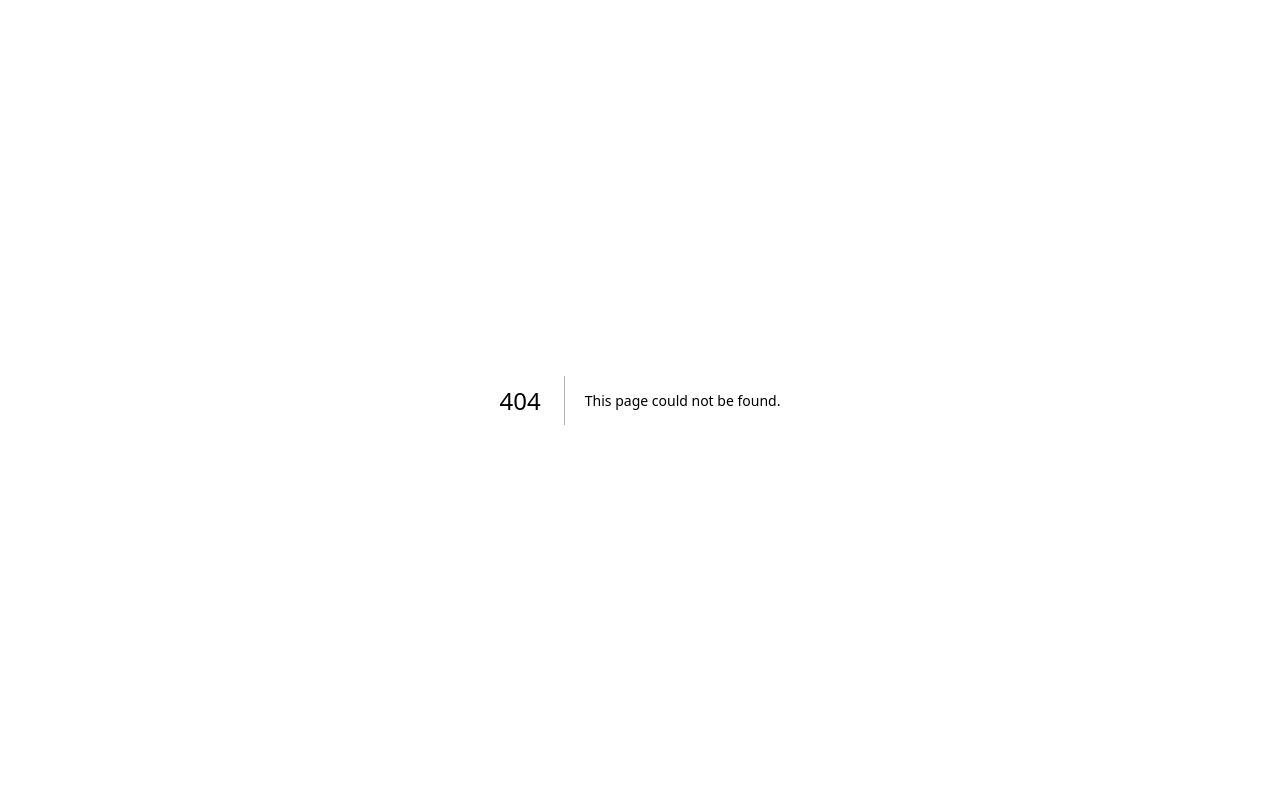
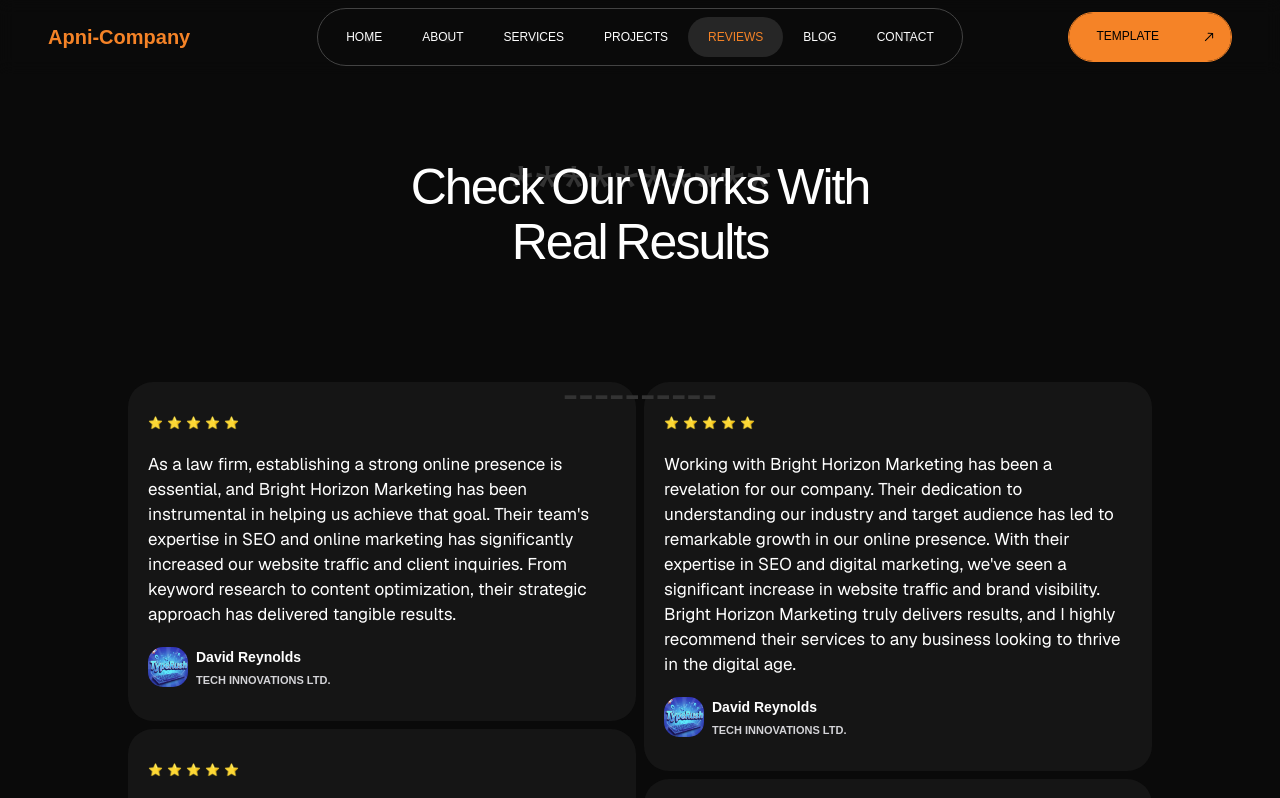
Before and after one commit to Mubashir-Jaweed/Framer-web, a Next.js app: page /reviews in a window 1280 px wide. Before the commit this address had no page. Shown: the top 798 px of the page. Built offline with nearby package versions, Linux system fonts and the light colour scheme; a web font is replaced by a local one.

Commit message:
review page done

```diff
--- /dev/null
+++ b/src/app/reviews/components/Hero.tsx
@@ -0,0 +1,117 @@
+import React from 'react'
+import image from "@/assets/demo.png"
+import { div } from 'framer-motion/client'
+import Image from 'next/image'
+const Hero = () => {
+
+    const data = [
+        {
+            text: "Working with Bright Horizon Marketing has been a revelation for our company. Their dedication to understanding our industry and target audience has led to remarkable growth in our online presence. With their expertise in SEO and digital marketing, we've seen a significant increase in website traffic and brand visibility. Bright Horizon Marketing truly delivers results, and I highly recommend their services to any business looking to thrive in the digital age.",
+            name: "David Reynolds",
+            company: "Tech Innovations Ltd.",
+            image: image,
+            logo: ""
+        },
+        {
+            text: "As a law firm, establishing a strong online presence is essential, and Bright Horizon Marketing has been instrumental in helping us achieve that goal. Their team's expertise in SEO and online marketing has significantly increased our website traffic and client inquiries. From keyword research to content optimization, their strategic approach has delivered tangible results.",
+            name: "David Reynolds",
+            company: "Tech Innovations Ltd.",
+            image: image,
+            logo: ""
+        },
+        {
+            text: "Bright Horizon Marketing has been an invaluable asset to our tech company. Their deep understanding of SEO and digital marketing has helped us reach our target audience and drive conversions. Their team's proactive approach and attention to detail have made a significant impact on our online visibility and brand awareness. Thanks to Bright Horizon Marketing, our company has experienced steady growth, and I would highly recommend their services to anyone looking to expand their online presence.",
+            name: "David Reynolds",
+            company: "Tech Innovations Ltd.",
+            image: image,
+            logo: ""
+        },
+        {
+            text: "I can't speak highly enough of Bright Horizon Marketing. Their strategic approach to SEO and digital marketing has been instrumental in our company's success. They took the time to understand our unique needs and crafted a tailored strategy that has consistently driven results. Thanks to their efforts, we've seen a substantial increase in leads and conversions. Bright Horizon Marketing is the real deal, and I wouldn't hesitate to recommend them to anyone in need of digital marketing expertise",
+            name: "David Reynolds",
+            company: "Tech Innovations Ltd.",
+            image: image,
+            logo: ""
+        },
+        {
+            text: "I can't speak highly enough of Bright Horizon Marketing. Their strategic approach to SEO and digital marketing has been instrumental in our company's success. They took the time to understand our unique needs and crafted a tailored strategy that has consistently driven results.",
+            name: "David Reynolds",
+            company: "Tech Innovations Ltd.",
+            image: image,
+            logo: ""
+        },
+        {
+            text: "As a law firm, establishing a strong online presence is essential, and Bright Horizon Marketing has been instrumental in helping us achieve that goal. Their team's expertise in SEO and online marketing has significantly increased our website traffic and client inquiries. From keyword research to content optimization, their strategic approach has delivered tangible results. Bright Horizon Marketing is a trusted partner, and I highly recommend their services to any business looking to grow online.",
+            name: "David Reynolds",
+            company: "Tech Innovations Ltd.",
+            image: image,
+            logo: ""
+        },
+    ]
+
+    return (
+        <div className='w-full  px-32 pt-40 text-white flex flex-col gap-28'>
+            <div>
+                <span className='main-font text-[50px] font-normal leading-[55px] [word-spacing:-3px] [letter-spacing:-2px] text-center flex justify-center items-center'>Check Our Works With <br /> Real Results</span>
+            </div>
+            <div className='flex justify-center items-start gap-2  w-full'>
+                {/*  */}
+                <div className='flex flex-col justify-center items-center gap-2  w-full'>
+                    {data.map((v, i) => {
+                        return i % 2 == 0 ? null : (
+                            <div className='w-full flex flex-col justify-center items-start gap-5 rounded-[25px] bg-[#33333346] px-5 py-8'>
+                                {/* row 1 */}
+                                <div className=' w-full'>
+                                    <div className='flex gap-1'>
+                                        {[...Array(5)].map((_, i) => (
+                                            <span key={i} className='text-[12px]'>⭐</span>
+                                        ))}
+                                    </div>
+                                </div>
+                                <span className='sub-font text-[17px]  text-white leading-[25px]'>{v.text}</span>
+
+                                {/* row 3 */}
+                                <div className='flex gap-2'>
+                                    <Image src={v.image} alt='' className='rounded-[15px] h-[40px] w-[40px]'/>
+                                    <div className=' flex flex-col gap-1'>
+                                        <span className='main-font font-semibold text-[14px]'>{v.name}</span>
+                                        <span className='main-font uppercase font-semibold text-[11px] text-zinc-300'>{v.company}</span>
+                                    </div>
+                                </div>
+                            </div>
+                        )
+                    })}
+                </div>
+                {/*  */}
+                <div className='flex flex-col justify-center items-center gap-2  w-full'>
+                    {data.map((v, i) => {
+                        return i % 2 == 1 ? null : (
+                            <div className='w-full flex flex-col justify-center items-start gap-5 rounded-[25px] bg-[#33333346] px-5 py-8'>
+                                {/* row 1 */}
+                                <div className=' w-full'>
+                                    <div className='flex gap-1'>
+                                        {[...Array(5)].map((_, i) => (
+                                            <span key={i} className='text-[12px]'>⭐</span>
+                                        ))}
+                                    </div>
+                                </div>
+                                <span className='sub-font text-[17px]  text-white leading-[25px]'>{v.text}</span>
+
+                                {/* row 3 */}
+                                <div className='flex gap-2'>
+                                    <Image src={v.image} alt='' className='rounded-[15px] h-[40px] w-[40px]'/>
+                                    <div className=' flex flex-col gap-1'>
+                                        <span className='main-font font-semibold text-[14px]'>{v.name}</span>
+                                        <span className='main-font uppercase font-semibold text-[11px] text-zinc-300'>{v.company}</span>
+                                    </div>
+                                </div>
+                            </div>
+                        )
+                    })}
+                </div>
+            </div>
+        </div>
+    )
+}
+
+export default Hero
--- /dev/null
+++ b/src/app/reviews/page.tsx
@@ -0,0 +1,23 @@
+import React from 'react'
+import Navbar from '../components/ui/Navbar'
+import Hero from './components/Hero'
+import Contact from '../components/Contact'
+
+const page = () => {
+  return (
+   <div className="w-full h-auto scroll-smooth">
+      {/* fixed bg */}
+      <div className="fixed-bg ">
+        <h1 className="text-[#333] text-5xl text-center pt-40">**********</h1>
+        <h1 className="text-[#333] text-5xl text-center pt-40">----------</h1>
+      </div>
+      <Navbar/>
+      <Hero/>
+      <Contact/>
+
+
+    </div>
+  )
+}
+
+export default page
```
Also changed, not shown: src/assets/logo.svg (added).
